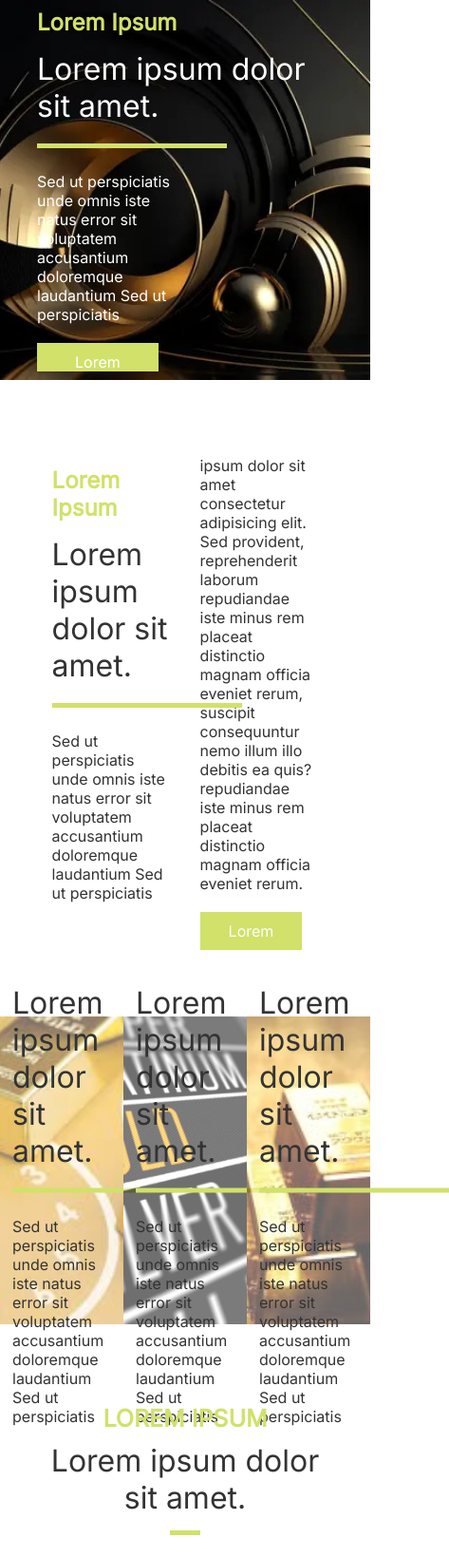
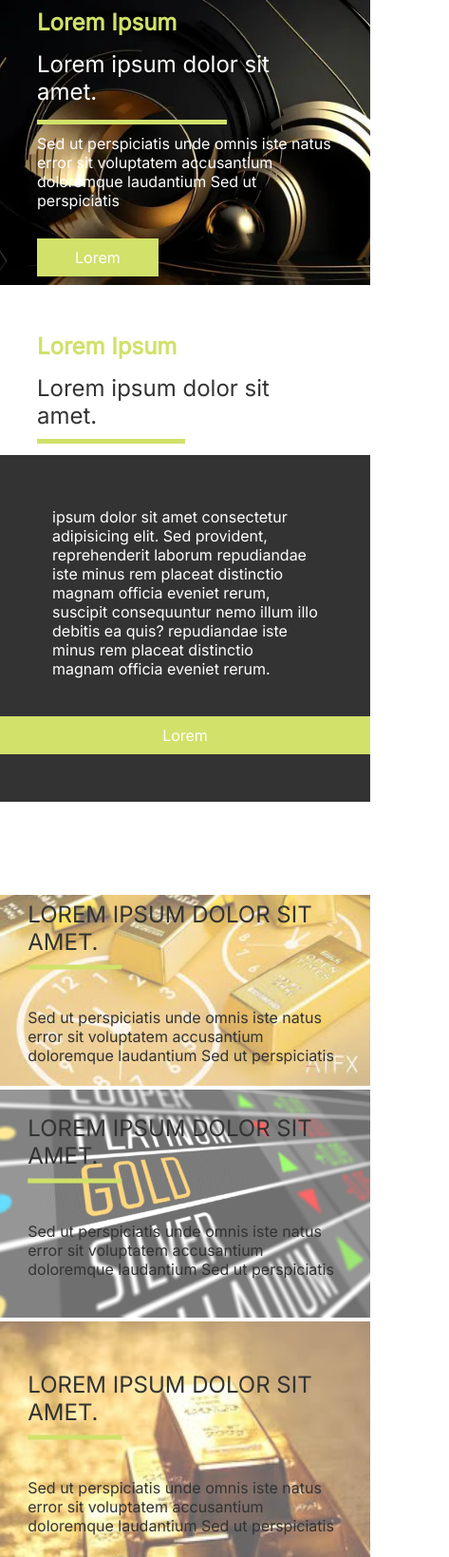
Before and after one commit to BadGuitarist07/ProjectGold, a plain HTML site: page index.html in a window 390 px wide. Shown: the top 1639 px of the page at 95% size, 473 px wide, since content can reach past the window. Drawn offline with Linux system fonts and the light colour scheme.

Commit message:
Design Responsive

```diff
--- /dev/null
+++ b/css/responsive.css
@@ -0,0 +1,198 @@
+
+:root {
+    --main: #D1E16A;
+    --txtWhite: #fff;
+    --txtBlack: #333;
+}
+
+/* Estilos generales para dispositivos móviles */
+@media only screen and (max-width: 768px) {
+    /* Estilos para el banner */
+    .banner {
+        height: 300px;
+    }
+
+    .txtBanner {
+        width: 80%;
+    }
+
+    .txtBanner h1 {
+        font-size: 24px;
+        margin-bottom: 15px;
+    }
+
+    .txtBanner p {
+        width: 100%;
+        margin-top: 30px;
+        margin-bottom: 30px;
+    }
+
+    .txtBanner a {
+        display: inline-block;
+    }
+
+    /* Estilos para la sección 1 */
+    .section1 {
+        font-size:medium;
+        lex-direction: column;
+        padding-top: 50px;
+        margin-bottom: 50px;
+    }
+
+    .txtSection1 {
+        width: 100%;
+        margin: auto;
+        position: relative;
+    }
+
+    .txtSection1 p {
+        margin-top: 30px;
+    }
+
+    .pSection1 {
+        position: absolute;
+        width: 100%;
+        bottom: 0;
+        margin: auto;
+    }
+
+    .txtSection1 h1,
+    .pSection1 h1 {
+        font-size: 24px;
+        margin-bottom: 10px;
+    }
+
+    .txtSection1 span {
+        width: 50%;
+    }
+
+    .pSection1 {
+        background: var(--txtBlack);
+    }
+
+    .pSection1 p {
+        padding: 55px 55px 10px 55px;
+        color: var(--txtWhite);
+    }
+
+    .pSection1 a {
+        margin: auto;
+        text-align: center;
+        width: 100%;
+        display: inline-block;
+        margin-bottom: 50px;
+    }
+
+    /* Estilos para las tarjetas de imágenes */
+
+    .sectionImgs {
+        margin: auto;
+        width: 100%;
+        flex-direction: column;
+        margin-top: 270px;
+    }
+
+    .card {
+        width: 100%;
+        margin: auto;
+        margin-bottom: 0;
+    }
+
+    .card img {
+        opacity: 0.6;
+        height: auto;
+    }
+
+    .txtSectionImgs {
+        margin: auto;
+        width: 85%;
+        top: 50%;
+        right: 50%;
+    }
+
+    .txtSectionImgs h1 {
+        text-transform: uppercase;
+        font-size: 24px;
+        margin-bottom: 10px;
+    }
+
+    .txtSectionImgs span {
+        width: 30%;
+    }
+
+    .txtSectionImgs p {
+        padding-top: 5px;
+        margin-bottom: 20px;
+    }
+
+    /* Estilos para la sección 2 */
+
+    .titleSection2 p {
+        font-size: 24px;
+    }
+
+    .titleSection2 h1 {
+        font-size: 28px;
+        margin-bottom: 20px;
+    }
+
+    .titleSection2 span {
+        width: 50%;
+    }
+
+    .gridItem {
+        width: 100%;
+        margin-bottom: 50px;
+        padding-bottom: 40px;
+        border-bottom: 5px dashed var(--main);
+    }
+
+    .gridItem:last-child {
+        margin-bottom: 0;
+        border-bottom: 0;
+    }
+
+    .gridTxt h1 {
+        font-size: 18px;
+        margin-bottom: 10px;
+    }
+
+    /* Estilos para la sección del mapa */
+    .sectionMap {
+        padding: 30px 0;
+    }
+
+    .containerFlex {
+        flex-direction: column;
+        gap: 50px;
+    }
+
+    .img,
+    .txtSectionMap {
+        margin: auto;
+        width: 100%;
+    }
+
+    .txtSectionMap h1 {
+        font-size: 24px;
+        margin-bottom: 15px;
+    }
+
+    .txtSectionMap span {
+        display: block;
+        text-align: center;
+        width: 35%;
+    }
+
+    .txtSectionMap p {
+        margin-top: 40px;
+        margin-bottom: 30px;
+    }
+
+    .txtSectionMap a {
+        display: inline-block;
+        width: 100%;
+        margin: auto;
+        text-align: center;
+    }
+}
--- a/css/styles.css
+++ b/css/styles.css
@@ -98,7 +98,8 @@
 
 .txtSection1 span {
     position:absolute;
-    width: 200px;
+    margin: auto;
+    width: 10%;
     height: 5px;
     background-color: var(--main)
 }
@@ -109,7 +110,6 @@
     margin-bottom: 30px;
     color: var(--txtBlack);
 }
-
 
 .pSection1 {
     margin: auto;
@@ -171,7 +171,8 @@
 
 .txtSectionImgs span {
     position:absolute;
-    width: 200px;
+    margin: auto;
+    width: 50%;
     height: 5px;
     background-color: var(--main)
 }
@@ -273,8 +274,6 @@
     width: 80%;
     margin: auto;
     display: flex;
-    justify-content: space-evenly;
-
 }
 
 .img {
@@ -284,7 +283,7 @@
 
 .containerFlex img {
     margin: auto;
-    width: 100%;
+    max-width: 100%;
     object-fit: cover;
 }
 
@@ -307,7 +306,8 @@
 
 .txtSectionMap span {
     position:absolute;
-    width: 200px;
+    margin: auto;
+    width: 15%;
     height: 5px;
     background-color: var(--main)
 }
--- a/index.html
+++ b/index.html
@@ -7,6 +7,7 @@
     <link rel="preconnect" href="https://fonts.gstatic.com" crossorigin>
     <link href="https://fonts.googleapis.com/css2?family=Inter&display=swap" rel="stylesheet">
     <link rel="stylesheet" href="css/styles.css">
+    <link rel="stylesheet" href="css/responsive.css">
     <title>Gold</title>
 </head>
 <body>
```
